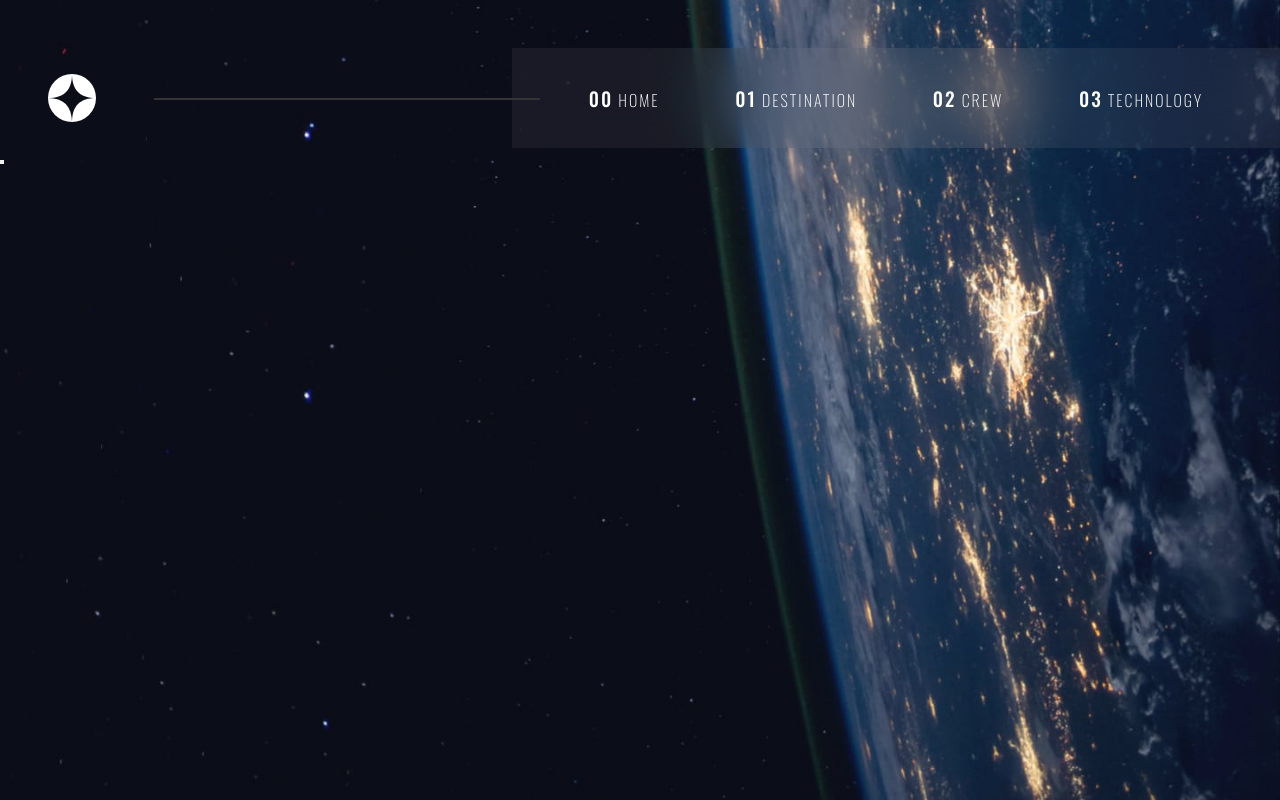
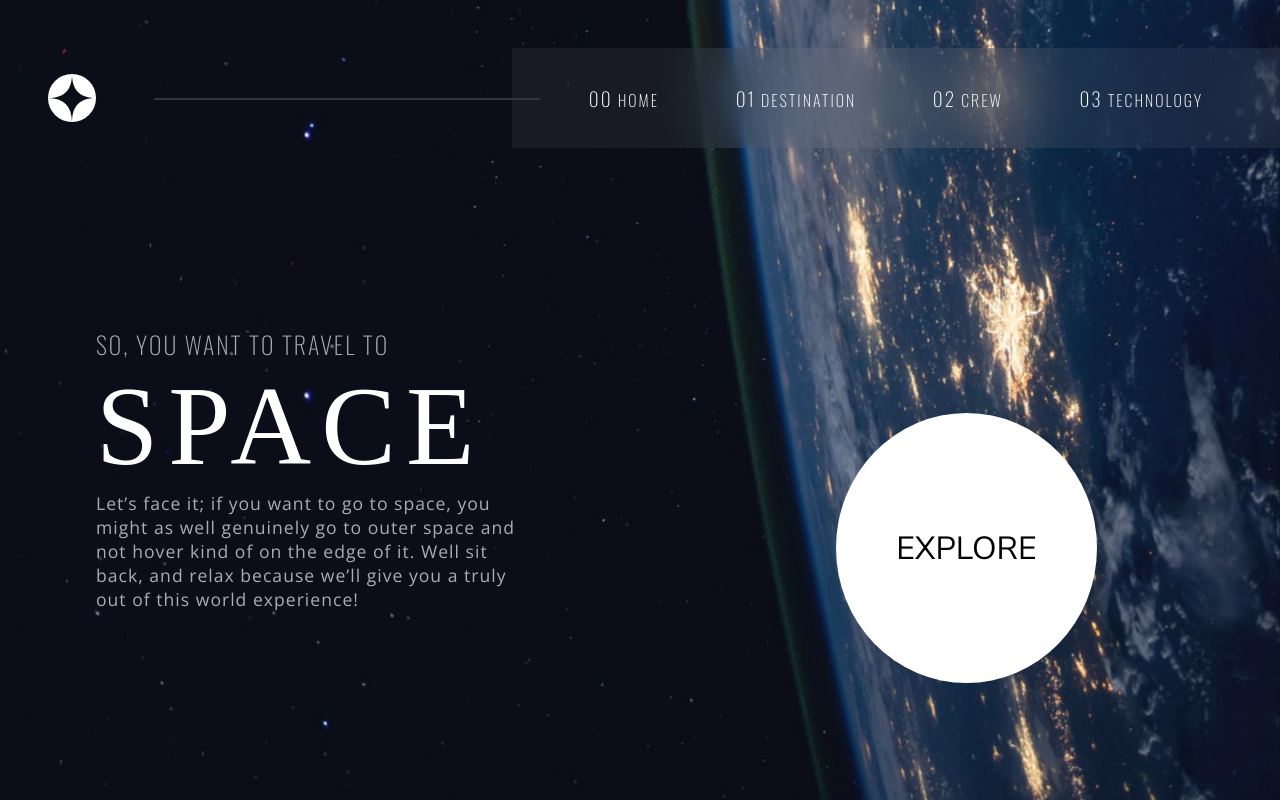
Before and after one commit to kacperlaudanski/Space-Tourism-Website, a website: page main.html in a window 1280 px wide. Drawn offline with nearby package versions, Linux system fonts and the light colour scheme; a web font is replaced by a local one.

Commit message:
main page

```diff
--- a/index.css
+++ b/index.css
@@ -79,3 +79,63 @@ nav ul li a span{
     font-weight: 500;
     font-size: 1.2rem;
 }
+
+main{
+    width:100%;
+    height:400px;
+    display: flex;
+    justify-content: space-between;
+    align-items: center;
+    box-sizing: border-box;
+    padding:0 6em;
+    margin-top:8em;
+}
+
+.introduction-container{
+    width:40%;
+    height:300px;
+    color:#fff;
+}
+
+.introduction-container span{
+    font-size: 1.5rem;
+    font-family: 'Oswald', sans-serif;
+    letter-spacing: 2px;
+    font-weight: 300;
+    color:rgba(255, 255, 255, 0.657);
+}
+
+.introduction-container h1{
+    font-family: 'Tiro Telugu', serif;
+    font-size: 7rem;
+    font-weight: 200;
+    letter-spacing: 10px;
+}
+
+.introduction-container p{
+    font-family: 'Open Sans', sans-serif;
+    font-size: 1.1rem;
+    font-weight: 200;
+    letter-spacing: 1px;
+    color:rgba(255, 255, 255, 0.657);
+}
+
+.explore-container{
+    width:40%;
+    height:300px;
+    margin-top: 9em;
+    display: flex;
+    align-items: center;
+    justify-content: center;
+}
+
+.explore-button{
+    width:60%;
+    height:90%;
+    border-radius: 100%;
+    font-size: 2rem;
+    font-family: 'Nunito Sans', serif;
+    border:none;
+    background-color: #fff;
+    cursor: pointer;
+}
--- a/main.html
+++ b/main.html
@@ -8,8 +8,8 @@
     <link href="index.css" rel="stylesheet" type="text/css">
     <link rel="preconnect" href="https://fonts.googleapis.com">
     <link rel="preconnect" href="https://fonts.gstatic.com" crossorigin>
-    <link href="https://fonts.googleapis.com/css2?family=Oswald:wght@200;500;600;700&family=Roboto+Condensed:wght@300;400&display=swap" rel="stylesheet">
-<script src="index.js" defer></script>
+    <link href="https://fonts.googleapis.com/css2?family=Open+Sans:wght@300;400&family=Oswald:wght@200;700&family=Roboto+Condensed:wght@300;400&family=Tiro+Telugu&family=Nunito+Sans&sdisplay=swap" rel="stylesheet">
+    <script src="index.js" defer></script>
 </head>
 <body>
     <header>
@@ -27,8 +27,17 @@
         </nav>
     </header>
     <main>
-        <div class="introduction"></div>
-        <button class="explore-button" type="button"></button>
+        <div class="introduction-container">
+            <span>SO, YOU WANT TO TRAVEL TO</span>
+            <h1>SPACE</h1>
+            <p>  Let’s face it; if you want to go to space, you might as well genuinely go to
+                outer space and not hover kind of on the edge of it. Well sit back, and relax
+                because we’ll give you a truly out of this world experience!
+            </p>
+        </div>
+        <div class="explore-container">
+            <button class="explore-button" type="button">EXPLORE</button>
+        </div>
     </main>
 </body>
 </html>
```
